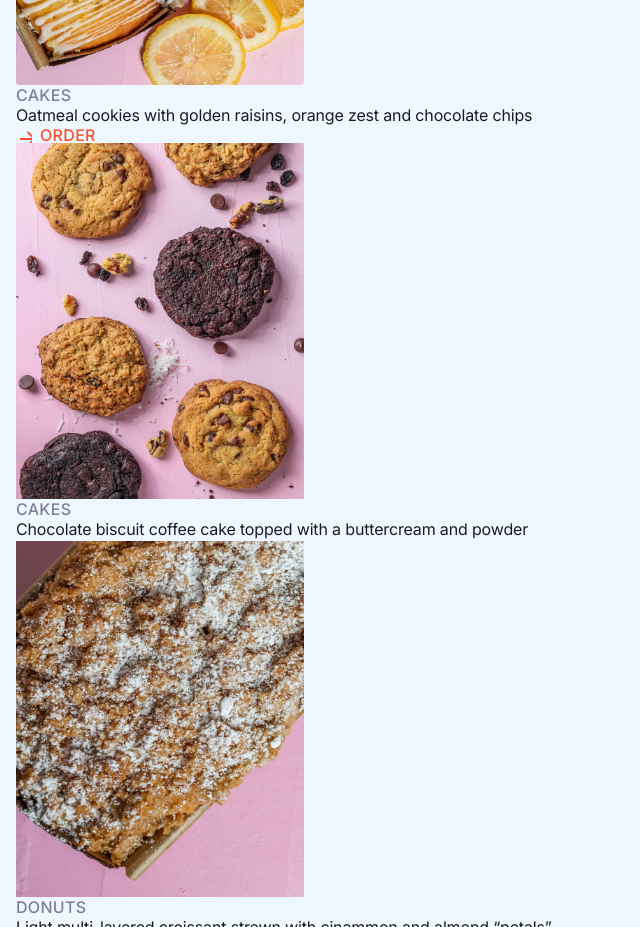
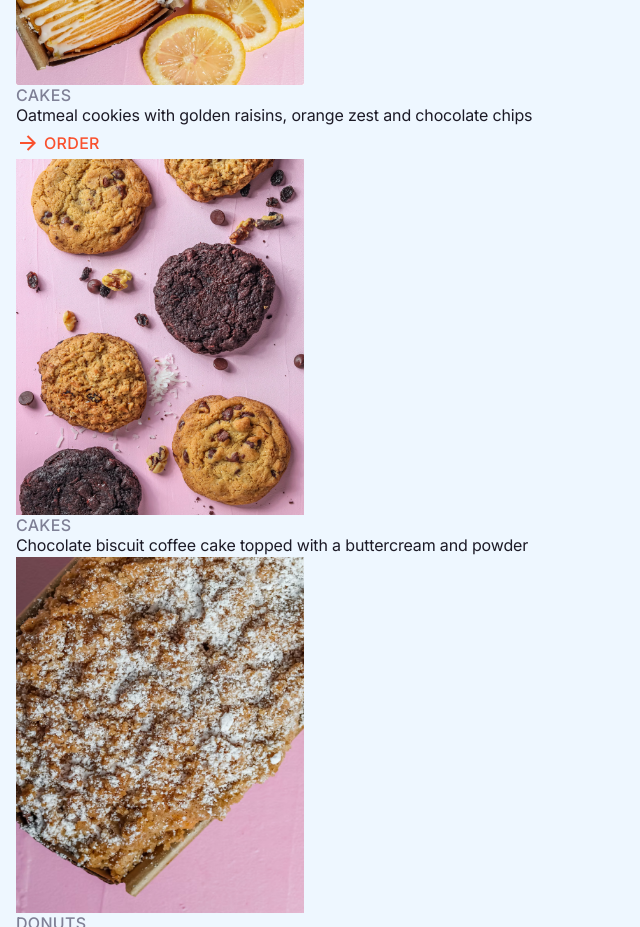
Before and after one commit to Vira-V/Creative-bakery, a website: page index.html in a window 1280 px wide. Shown: the part 1200-2127 px from the top of the page, without its empty margins (0-640 px from the left). Drawn offline with nearby package versions, Linux system fonts and the light colour scheme; files that its build step writes are made by us from their sources.

Commit message:
improve Order button

```diff
--- a/index.html
+++ b/index.html
@@ -42,7 +42,9 @@
               Oatmeal cookies with golden raisins, orange zest and chocolate
               chips
             </p>
-            <a class="article__button" href="#">Order</a>
+            <a href="#" class="button__article">
+              <span class="button__article--text">Order </span>
+            </a>
           </article>
 
           <article class="article">
--- a/styles/blocks/article.scss
+++ b/styles/blocks/article.scss
@@ -3,24 +3,4 @@
     width: 288px;
     height: 356px;
   }
-
-  &__button {
-    display: flex;
-    position: relative;
-    font-weight: 500;
-    font-size: 16px;
-    line-height: 100%;
-    letter-spacing: 0.02em;
-    text-transform: uppercase;
-    color: #f9512e;
-    text-decoration: none;
-
-    &::before {
-      content: "";
-      background-image: url(/images/icons/Icon-arrow.png);
-      width: 16px;
-      height: 16px;
-      margin-right: 8px;
-    }
-  }
 }
--- a/styles/blocks/button.scss
+++ b/styles/blocks/button.scss
@@ -26,4 +26,29 @@
         color: #f9512e;
         font-weight: 500;
     }
+
+    &__article {
+        display: flex;
+        position: relative;
+        text-decoration: none;
+        padding: 4px 0px;
+
+        &::before {
+          content: "";
+          background-image: url(/images/icons/Icon-arrow.png);
+          width: 24px;
+          height: 24px;
+          margin-right: 4px;
+        }
+        &--text {
+        font-weight: 500;
+        font-size: 16px;
+        line-height: 100%;
+        letter-spacing: 0.02em;
+        text-transform: uppercase;
+        color: #f9512e;
+        display: flex;
+        align-items: center;
+        }
+      }
   }
```
